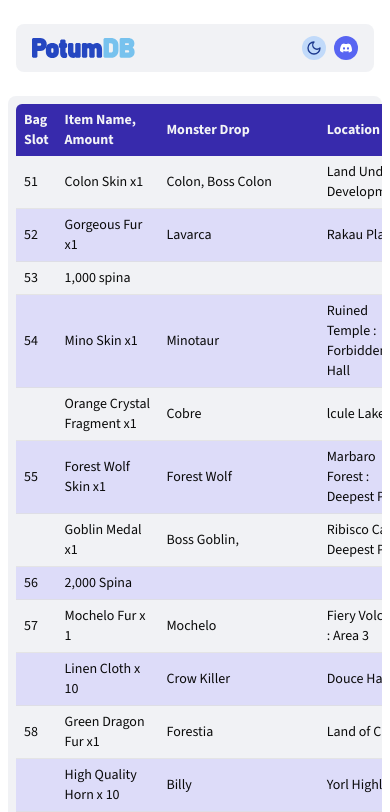
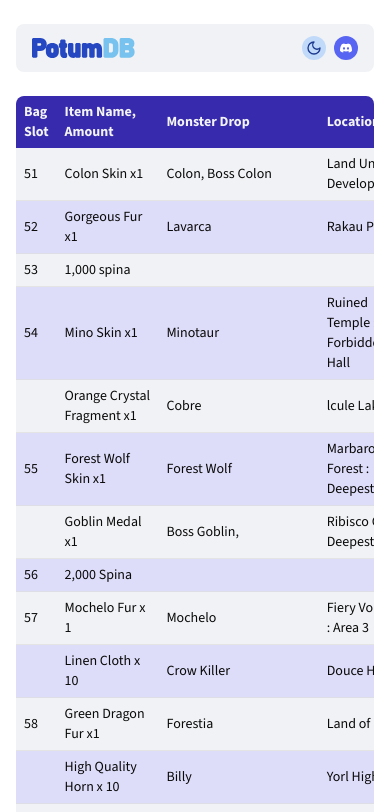
Before and after one commit to sefaron/potumdb-react, a React (Vite) app: page /bag in a window 390 px wide. Shown: the top 812 px of the page. Built offline with nearby package versions, Linux system fonts and the light colour scheme.

Commit message:
use new theme variable

```diff
--- a/src/pages/bag/bag.jsx
+++ b/src/pages/bag/bag.jsx
@@ -2,9 +2,9 @@ import "./bag.css";
 
 function Bag() {
   return (
-    <main className="m-2 sm:m-4">
-      <div className="p-2 sm:p-4 overflow-x-auto rounded-lg bg-gray-300/30 dark:bg-gray-600/30 bg- backdrop-blur-sm flex sm:flex-col justify-between items-center">
-        <table className="text-sm sm:text-base md:text-lg border-collapse food-table">
+    <main className="m-4">
+      <div className="p-0 sm:p-4 overflow-x-auto rounded-lg bg-gray-300/30 dark:bg-gray-600/30 bg- backdrop-blur-sm flex sm:flex-col justify-between items-center">
+        <table className="text-sm sm:text-base border-collapse food-table shadow-light dark:shadow-dark">
           <thead className="bg-indigo-800 text-left font-bold text-gray-100">
             <tr>
               <th>Bag Slot</th>
```
